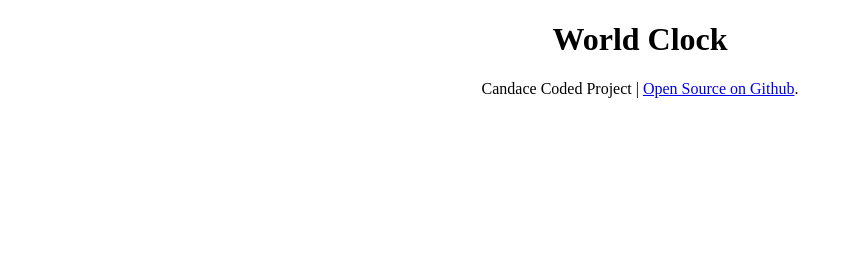
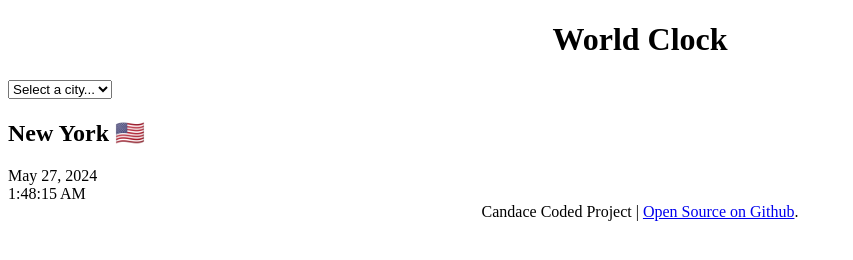
Before and after one commit to candacemonster/world-clock, a plain HTML site: page index.html in a window 1280 px wide. Shown: the whole page, without its empty margins (0-853 px from the left). Drawn offline with Linux system fonts and the light colour scheme.

Commit message:
Added basic HTML.

```diff
--- a/index.html
+++ b/index.html
@@ -7,7 +7,23 @@
     <title>World Clock - Candace</title>
 </head>
 <body>
-    <h1>World Clock</h1>
+    <div class="container">
+        <h1>World Clock</h1>
+
+        <select>
+            <option value="">Select a city...</option>
+            <option value="">New York</option>
+            <option value="">Las Vegas</option>
+            <option value="">Kona</option>
+            <option value="">Seoul</option>
+        </select>
+
+        <div class="city">
+            <h2>New York 🇺🇸</h2>
+            <div class="date">May 27, 2024</div>
+            <div class="time">1:48:15 AM</div>
+        </div>
+    </div>
     <footer>Candace Coded Project | <a href="https://github.com/candacemonster/world-clock" target="_blank">Open Source on Github</a>.</footer>
     <script src="/javascript/index.js"></script>
 </body>
```
